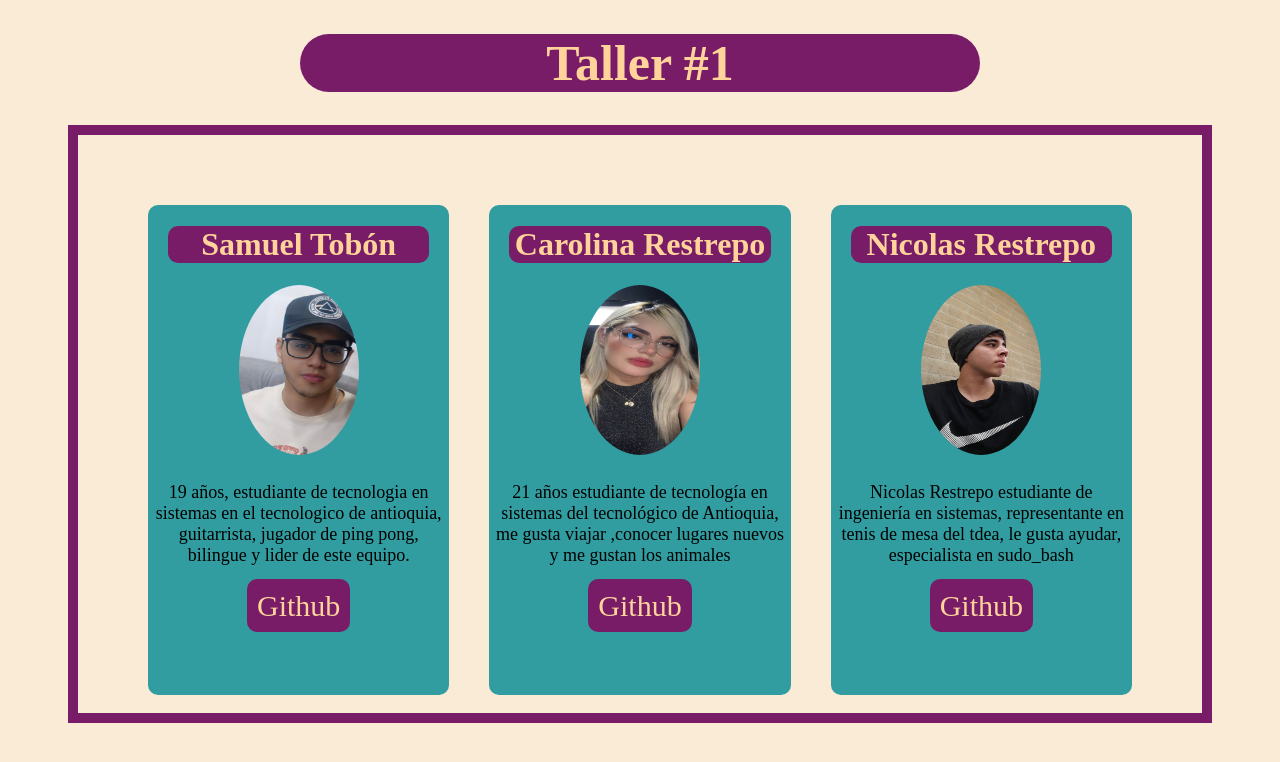
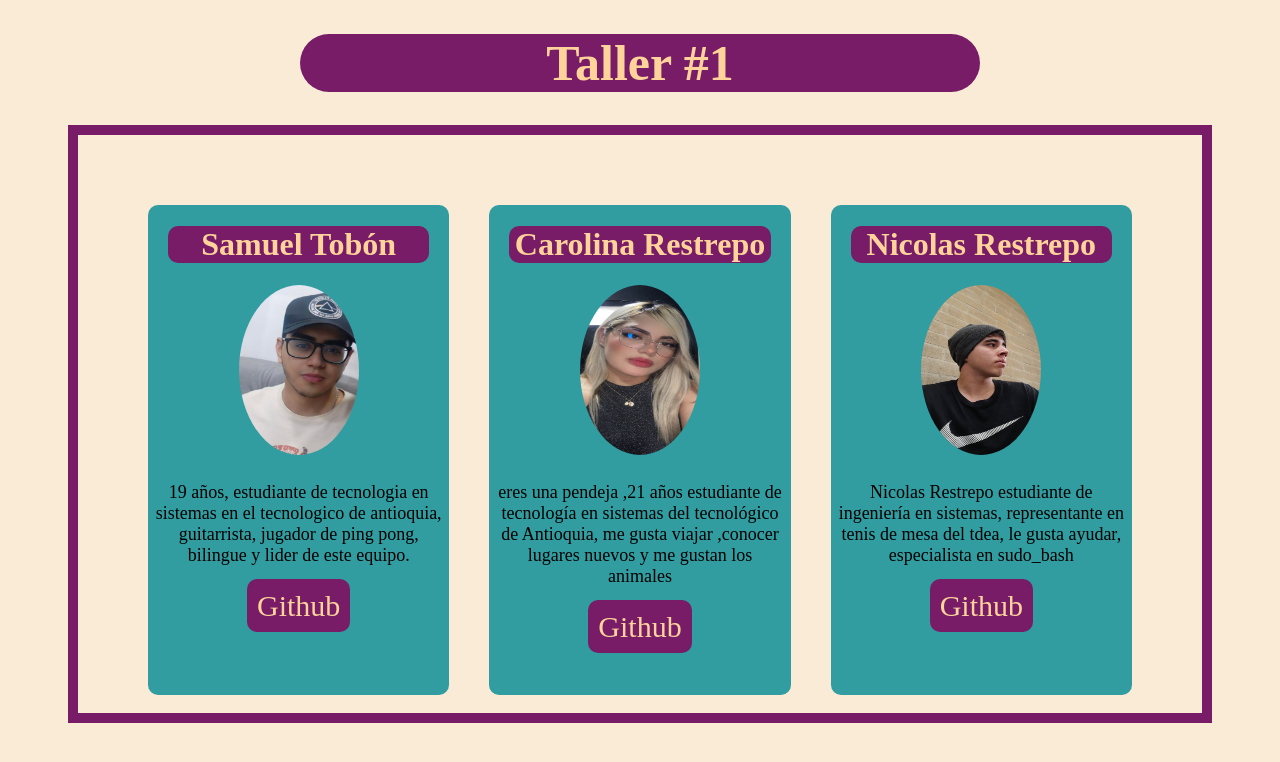
Before and after one commit to carolina308/taller1, a plain HTML site: page index.html in a window 1280 px wide. Drawn offline with Linux system fonts and the light colour scheme; a web font is replaced by a local one.

```diff
--- a/index.html
+++ b/index.html
@@ -24,7 +24,7 @@
         <div class="card">
             <h1> Carolina Restrepo</h1>
             <img src="caro.jpeg" alt="caro" width="120px" height="170px">
-            <p>21 años estudiante de tecnología en sistemas  del tecnológico de Antioquia, me gusta viajar ,conocer lugares nuevos y me gustan los animales</p>
+            <p> eres una pendeja ,21 años estudiante de tecnología en sistemas  del tecnológico de Antioquia, me gusta viajar ,conocer lugares nuevos y me gustan los animales</p>
             <a href="https://github.com/carolina308/" target="_blank"> Github</a>
         </div>
 
```
